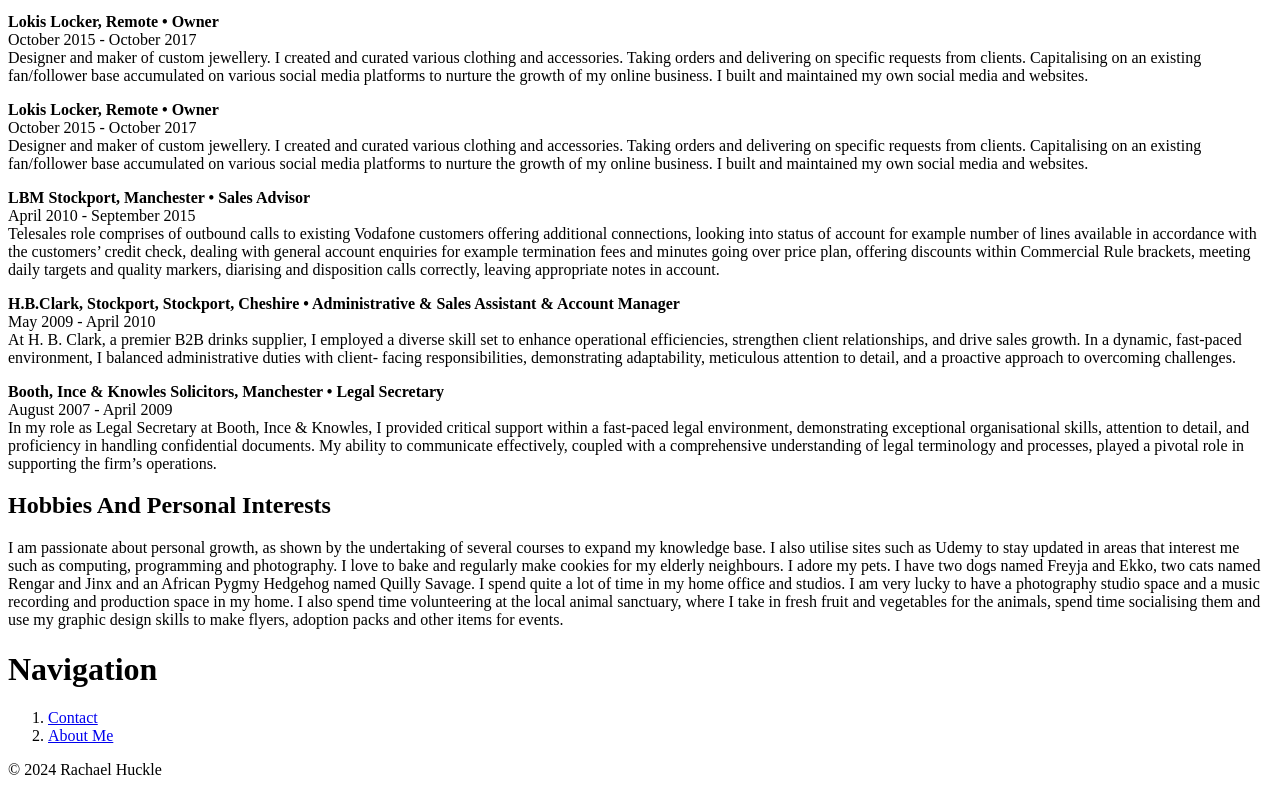
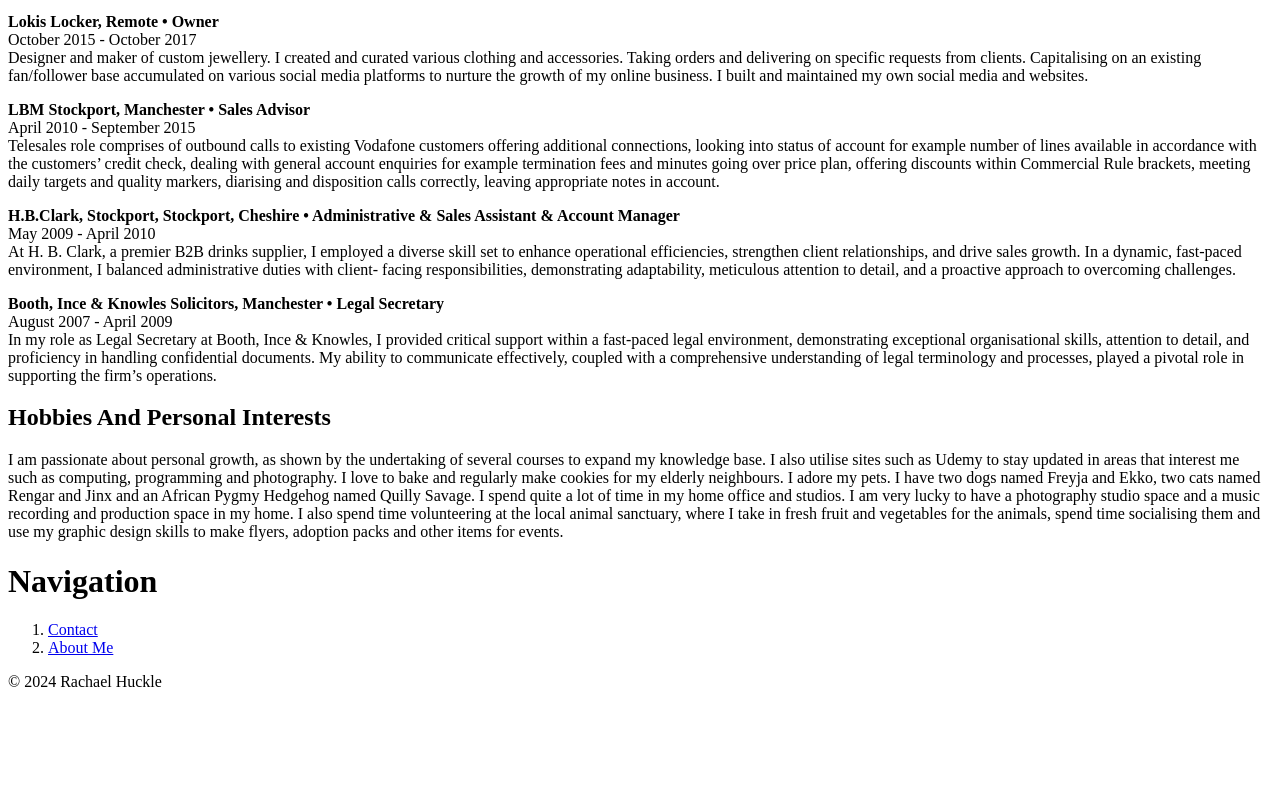
Before and after one commit to rachaelaimee/CV-2024, a plain HTML site: page index.html in a window 1280 px wide. Shown: the part 833-1628 px from the top of the page. After the commit the page ends 1540 px from the top, so only its background shows below. Drawn offline with Linux system fonts and the light colour scheme.

Commit message:
Add files via upload

```diff
--- a/index.html
+++ b/index.html
@@ -88,15 +88,6 @@
     nurture the growth of my online business. I built and maintained my own social media and websites.
 </p>
 <p>
-    <b>Lokis Locker, Remote • Owner	  </b>
-    <br/>
-    October 2015 - October 2017
-    <br/>
-    Designer and maker of custom jewellery. I created and curated various clothing and accessories. Taking orders and delivering on
-    specific requests from clients. Capitalising on an existing fan/follower base accumulated on various social media platforms to
-    nurture the growth of my online business. I built and maintained my own social media and websites.
-</p>
-<p>
     <b>LBM Stockport, Manchester • Sales Advisor   </b>
     <br/>
     April 2010 - September 2015
```
